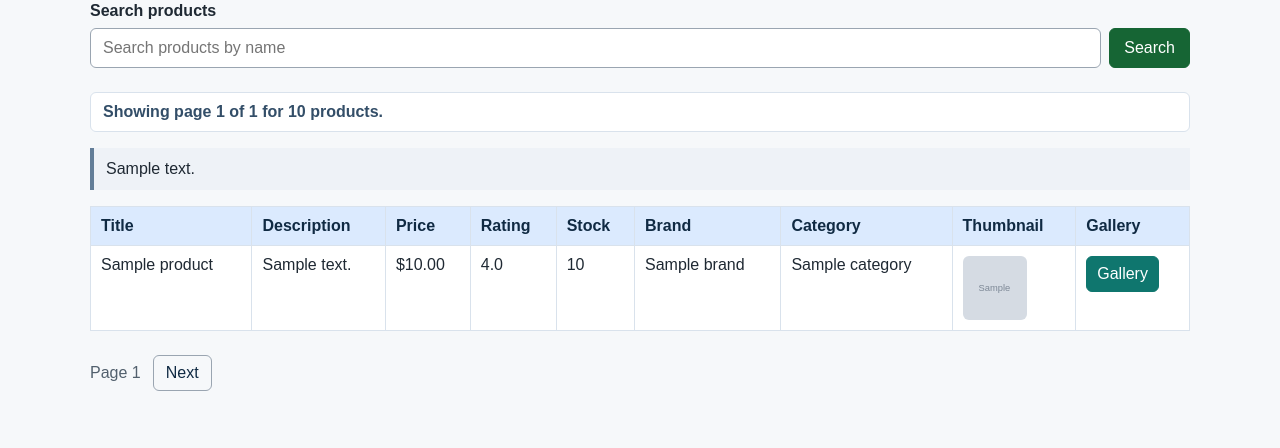
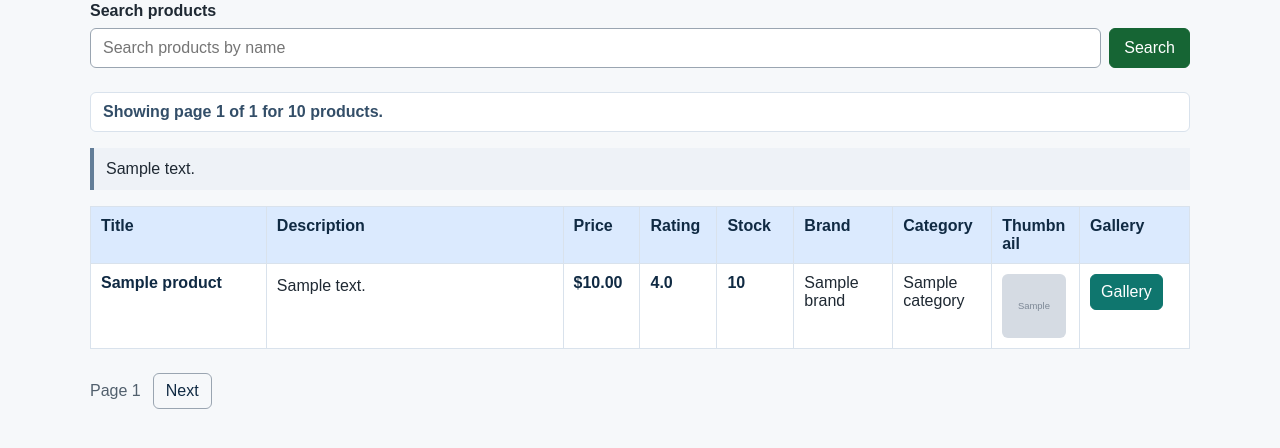
Before and after one commit to woozai/products-api-assignment, a Flask app: template app/templates/index.html in a window 1280 px wide. Shown: the part 124-572 px from the top of the page. Run offline with Flask 3, Linux system fonts and the light colour scheme; the template is opened without the code that fills it: most values are stand-ins (such as "Sample title", 1, 10 or a date in 2020); grey boxes marked "Sample" are stand-in pictures.

Commit message:
Stabilize product table columns and gallery button width

```diff
--- a/app/static/css/styles.css
+++ b/app/static/css/styles.css
@@ -104,12 +104,41 @@ body {
   background: #ffffff;
   border-collapse: collapse;
   min-width: 1040px;
+  table-layout: fixed;
   width: 100%;
+}
+
+.products-column-title {
+  width: 16%;
+}
+
+.products-column-description {
+  width: 27%;
+}
+
+.products-column-price,
+.products-column-rating,
+.products-column-stock {
+  width: 7%;
+}
+
+.products-column-brand,
+.products-column-category {
+  width: 9%;
+}
+
+.products-column-thumbnail {
+  width: 8%;
+}
+
+.products-column-gallery {
+  width: 10%;
 }
 
 .products-table th,
 .products-table td {
   border: 1px solid #d9e2ec;
+  overflow-wrap: anywhere;
   padding: 10px;
   text-align: left;
   vertical-align: top;
@@ -118,6 +147,26 @@ body {
 .products-table th {
   background: #dbeafe;
   color: #102a43;
+}
+
+.product-title-cell {
+  color: #102a43;
+  font-weight: 700;
+}
+
+.product-description-cell {
+  line-height: 1.5;
+}
+
+.product-number-cell {
+  color: #102a43;
+  font-variant-numeric: tabular-nums;
+  font-weight: 700;
+  white-space: nowrap;
+}
+
+.product-thumbnail-cell {
+  overflow-wrap: normal;
 }
 
 .product-thumbnail {
@@ -140,6 +189,7 @@ body {
   cursor: pointer;
   font: inherit;
   padding: 8px 10px;
+  white-space: nowrap;
 }
 
 .gallery-row td {
@@ -197,6 +247,7 @@ body {
     border-collapse: separate;
     border-spacing: 0 12px;
     min-width: 0;
+    table-layout: auto;
   }
 
   .products-table thead {
@@ -222,6 +273,11 @@ body {
     padding: 8px;
   }
 
+  .product-description-cell {
+    line-height: 1.45;
+    max-width: none;
+  }
+
   .products-table td::before {
     color: #52606d;
     content: attr(data-label);
--- a/app/templates/index.html
+++ b/app/templates/index.html
@@ -42,6 +42,17 @@
   {% if products %}
     <div class="products-table-wrapper">
       <table class="products-table">
+        <colgroup>
+          <col class="products-column-title">
+          <col class="products-column-description">
+          <col class="products-column-price">
+          <col class="products-column-rating">
+          <col class="products-column-stock">
+          <col class="products-column-brand">
+          <col class="products-column-category">
+          <col class="products-column-thumbnail">
+          <col class="products-column-gallery">
+        </colgroup>
         <thead>
           <tr>
             <th scope="col">Title</th>
@@ -58,14 +69,14 @@
         <tbody>
           {% for product in products %}
             <tr>
-              <td data-label="Title">{{ product.title }}</td>
-              <td data-label="Description">{{ product.description }}</td>
-              <td data-label="Price">${{ "%.2f"|format(product.price) }}</td>
-              <td data-label="Rating">{{ "%.1f"|format(product.rating) }}</td>
-              <td data-label="Stock">{{ product.stock }}</td>
+              <td class="product-title-cell" data-label="Title">{{ product.title }}</td>
+              <td class="product-description-cell" data-label="Description">{{ product.description }}</td>
+              <td class="product-number-cell" data-label="Price">${{ "%.2f"|format(product.price) }}</td>
+              <td class="product-number-cell" data-label="Rating">{{ "%.1f"|format(product.rating) }}</td>
+              <td class="product-number-cell" data-label="Stock">{{ product.stock }}</td>
               <td data-label="Brand">{{ product.brand }}</td>
               <td data-label="Category">{{ product.category }}</td>
-              <td data-label="Thumbnail">
+              <td class="product-thumbnail-cell" data-label="Thumbnail">
                 {% if product.thumbnail %}
                   <img class="product-thumbnail" src="{{ product.thumbnail }}" alt="{{ product.title }} thumbnail">
                 {% else %}
```
